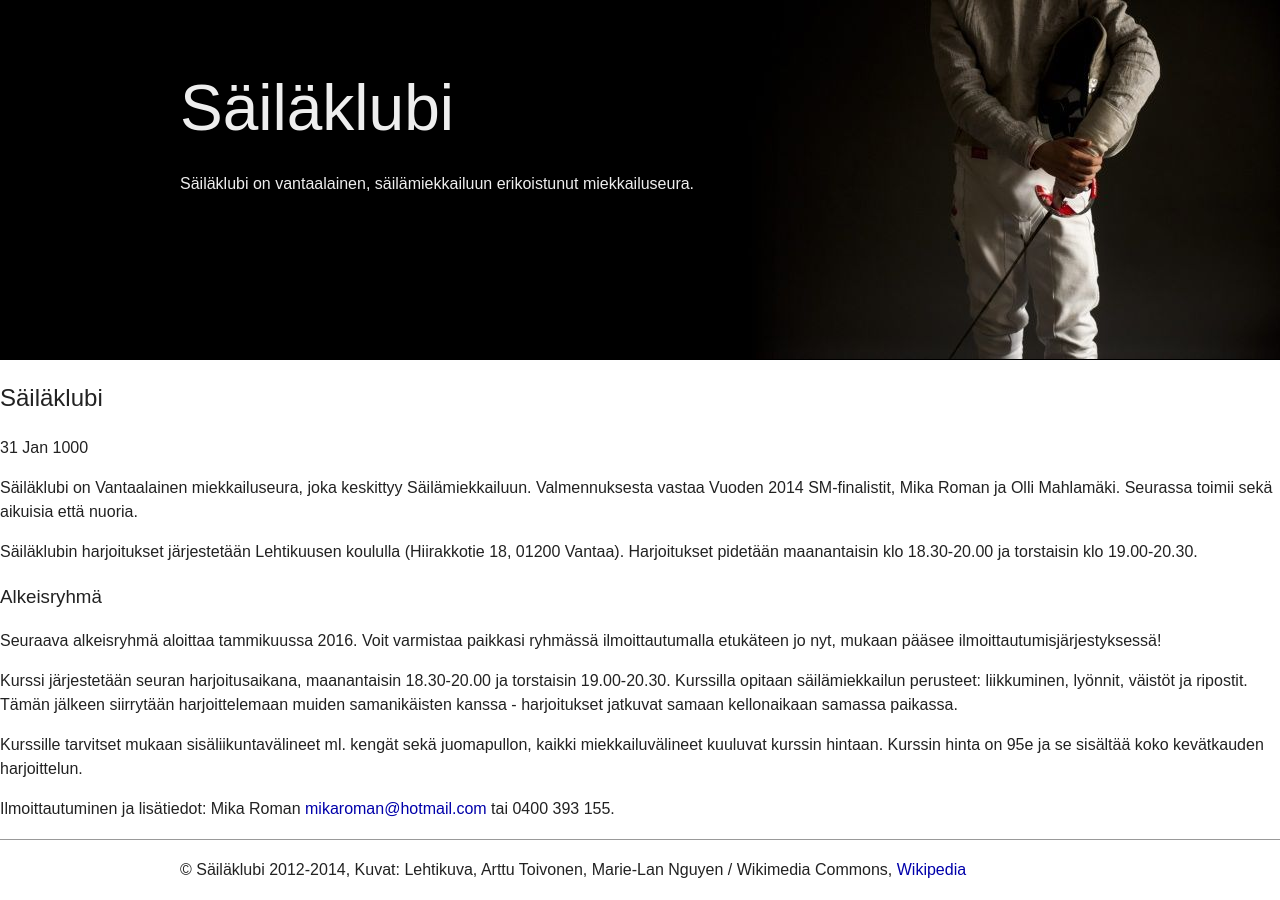
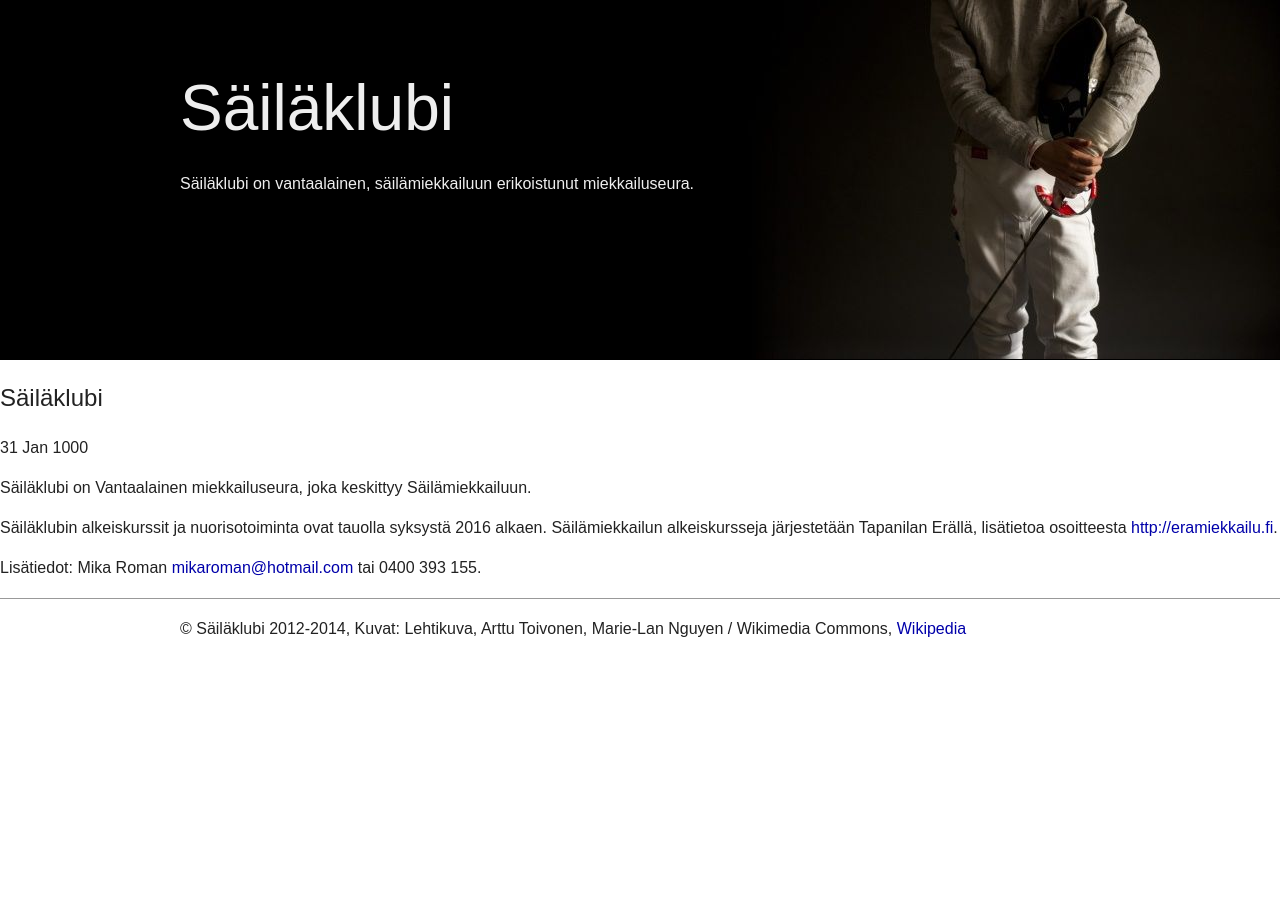
Before and after one commit to omahlama/sailaklubi.fi, a Jekyll site: the page built from _posts/1000-01-31-sailaklubi.md, in a window 1280 px wide. Built offline with Jekyll 4.4.1, drawn with Linux system fonts in a browser that asks for light colours.

Commit message:
Alkeiskurssit pois

```diff
--- a/_posts/1000-01-31-sailaklubi.md
+++ b/_posts/1000-01-31-sailaklubi.md
@@ -3,16 +3,8 @@ layout: post
 title: Säiläklubi
 ---
 
-Säiläklubi on Vantaalainen miekkailuseura, joka keskittyy Säilämiekkailuun. Valmennuksesta vastaa Vuoden 2014 SM-finalistit, Mika Roman ja Olli Mahlamäki. Seurassa toimii sekä aikuisia että nuoria.
+Säiläklubi on Vantaalainen miekkailuseura, joka keskittyy Säilämiekkailuun.
 
-Säiläklubin harjoitukset järjestetään Lehtikuusen koululla (Hiirakkotie 18, 01200 Vantaa). Harjoitukset pidetään maanantaisin klo 18.30-20.00 ja torstaisin klo 19.00-20.30.
+Säiläklubin alkeiskurssit ja nuorisotoiminta ovat tauolla syksystä 2016 alkaen. Säilämiekkailun alkeiskursseja järjestetään Tapanilan Erällä, lisätietoa osoitteesta [http://eramiekkailu.fi](http://eramiekkailu.fi).
 
-### Alkeisryhmä
-
-Seuraava alkeisryhmä aloittaa tammikuussa 2016. Voit varmistaa paikkasi ryhmässä ilmoittautumalla etukäteen jo nyt, mukaan pääsee ilmoittautumisjärjestyksessä!
-
-Kurssi järjestetään seuran harjoitusaikana, maanantaisin 18.30-20.00 ja torstaisin 19.00-20.30. Kurssilla opitaan säilämiekkailun perusteet: liikkuminen, lyönnit, väistöt ja ripostit. Tämän jälkeen siirrytään harjoittelemaan muiden samanikäisten kanssa - harjoitukset jatkuvat samaan kellonaikaan samassa paikassa.
-
-Kurssille tarvitset mukaan sisäliikuntavälineet ml. kengät sekä juomapullon, kaikki miekkailuvälineet kuuluvat kurssin hintaan. Kurssin hinta on 95e ja se sisältää koko kevätkauden harjoittelun.
-
-Ilmoittautuminen ja lisätiedot: Mika Roman [mikaroman@hotmail.com](mailto:mikaroman@hotmail.com) tai 0400 393 155.
+Lisätiedot: Mika Roman [mikaroman@hotmail.com](mailto:mikaroman@hotmail.com) tai 0400 393 155.
```
